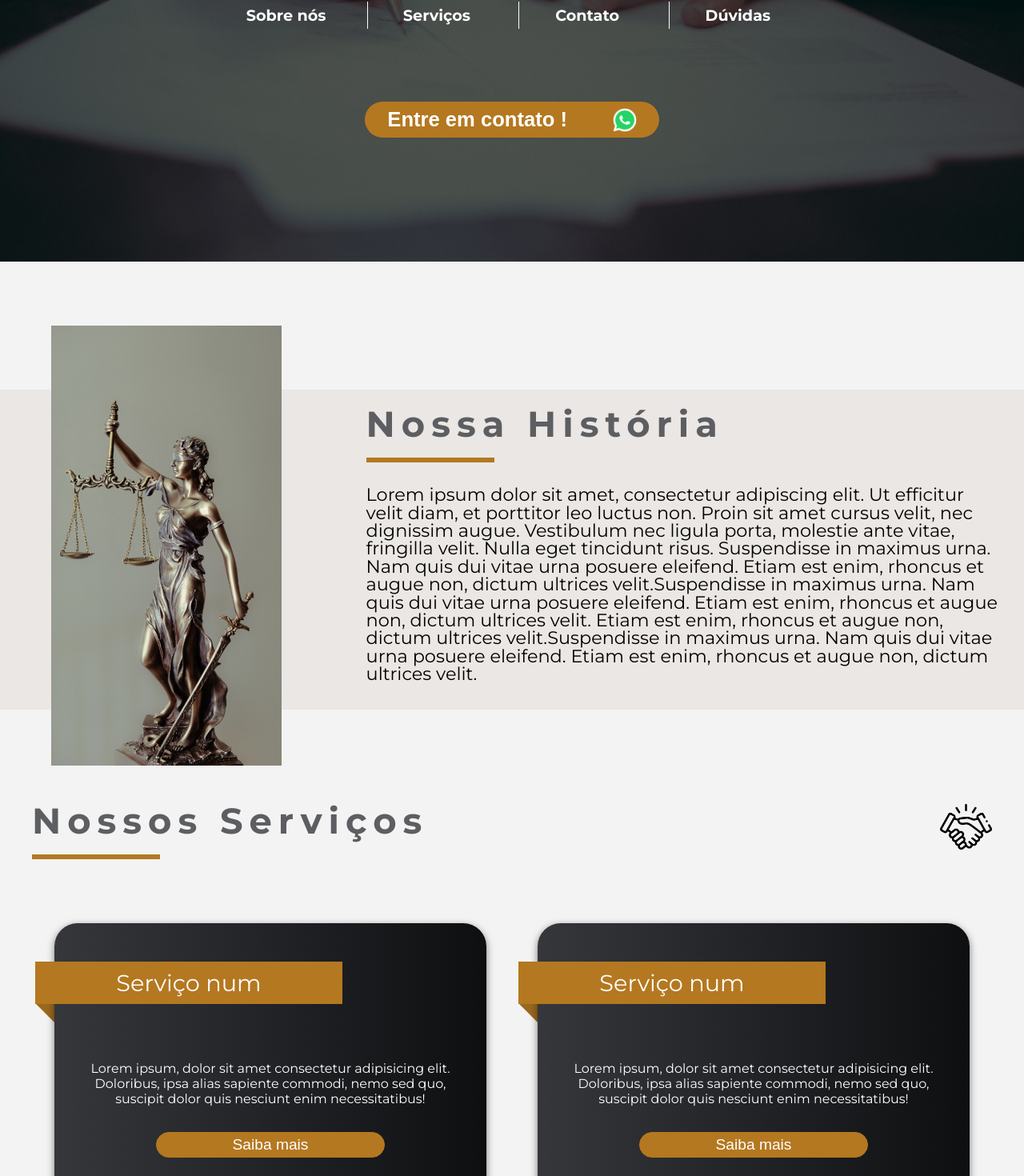
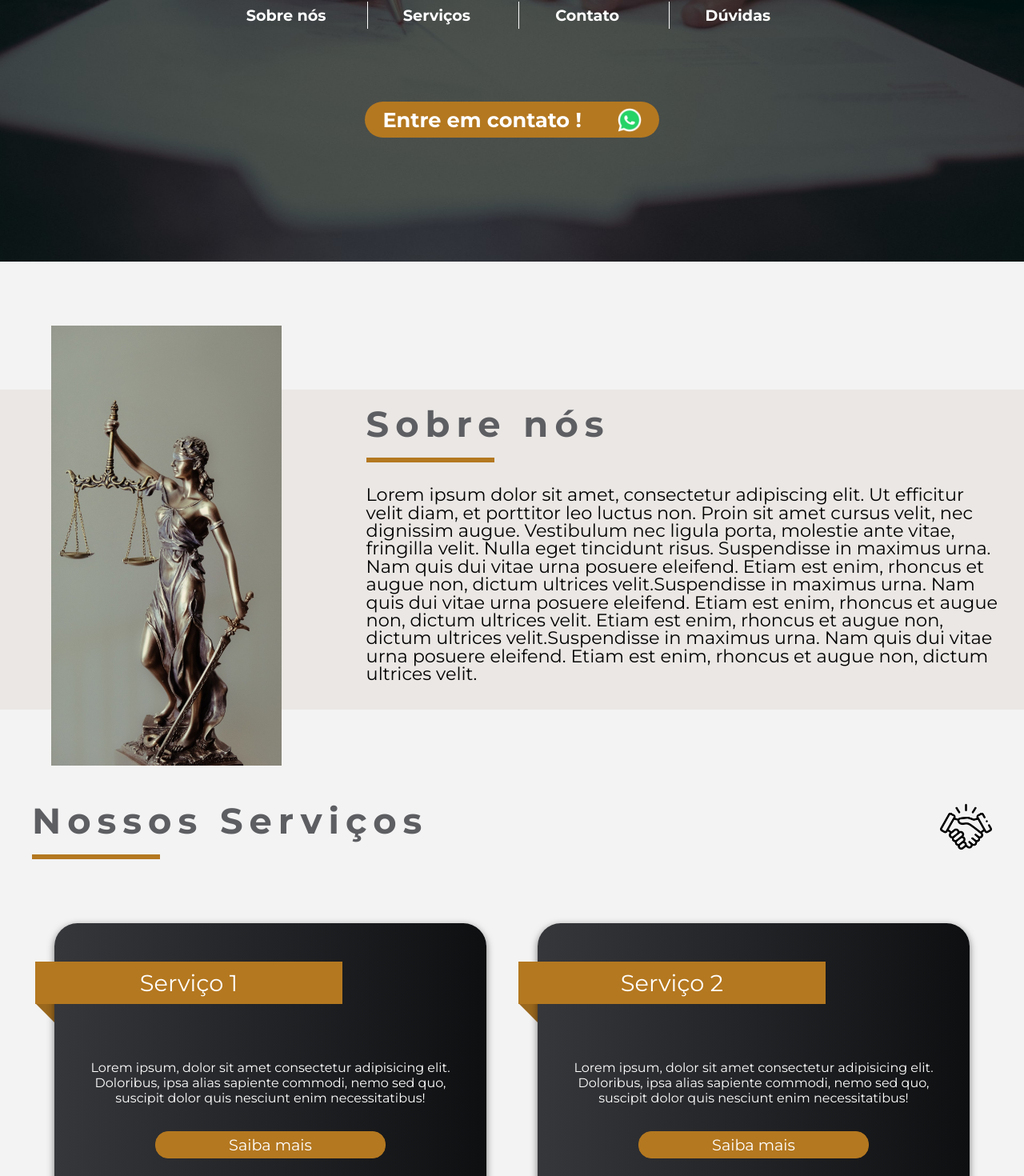
Before and after one commit to LucasPeil/escritorio-advocacia, a React (Vite) app: page / in a window 1280 px wide. Shown: the part 393-1863 px from the top of the page at 80% size. Built offline with nearby package versions, Linux system fonts and the light colour scheme.

Commit message:
ajustando bugs

```diff
--- a/src/Components/Cards/IconCards.jsx
+++ b/src/Components/Cards/IconCards.jsx
@@ -17,7 +17,7 @@ const IconCards = ({ num, delay }) => {
     >
       <div className="cards-servicos" style={{}} data-label={`Serviço ${num}`}>
         <div className="title-service">
-          <p className="title">Serviço num</p>
+          <p className="title">Serviço {num}</p>
         </div>
         <p
           style={{
@@ -31,7 +31,13 @@ const IconCards = ({ num, delay }) => {
           ipsa alias sapiente commodi, nemo sed quo, suscipit dolor quis
           nesciunt enim necessitatibus!
         </p>
-        <button className="botao-cards">Saiba mais</button>
+        <a
+          href={`https://api.whatsapp.com/send?phone=53984385207`}
+          target="_blank"
+          className="botao-cards botao-servicos"
+        >
+          Saiba mais
+        </a>
       </div>
       <div className="cards-servicos-background"></div>
     </motion.div>
--- a/src/Components/Cards/iconCards.css
+++ b/src/Components/Cards/iconCards.css
@@ -7,6 +7,9 @@
     box-shadow:  0 3px 10px rgba(0,0,0, 0.5);
     transition: all 0.4s ease-in-out;
 
+}
+a{
+    text-decoration: none !important;
 }
 @media screen and (min-width: 320px) and (max-width: 480px) {
     .cards-servicos{
@@ -251,6 +254,13 @@
     cursor: pointer;
     transform: scale(108%);
 
+
+ }
+ .botao-servicos{
+    text-decoration: none !important;
+    text-align: center;
+
+
  }
 .cards-servicos:hover  + .cards-servicos-background{
    cursor: pointer;
@@ -260,7 +270,14 @@
 
  .cards-servicos:hover  .botao-cards{
     border: 2px solid #b47820;
-    background-color: transparent
+    background-color: transparent;
+    text-decoration: none;
+
+ }
+ .cards-servicos a {
+    display: flex;
+    justify-content: center;
+    align-items: center;
  }
 
 
--- a/src/Components/Slide/Slide.jsx
+++ b/src/Components/Slide/Slide.jsx
@@ -60,7 +60,11 @@ const HeadSlide = () => {
             </li>
           </ul>
         </nav>
-        <button className="botao-capa">
+        <a
+          href={`https://api.whatsapp.com/send?phone=53984385207`}
+          target="_blank"
+          className="botao-capa"
+        >
           <b> Entre em contato !</b>
           <img
             alt="Icone do aplicativo Whatsapp"
@@ -68,7 +72,7 @@ const HeadSlide = () => {
             width={"30px"}
             height={"30px"}
           />
-        </button>
+        </a>
       </motion.div>
     </header>
   );
--- a/src/Components/Slide/slide.css
+++ b/src/Components/Slide/slide.css
@@ -303,7 +303,7 @@
   nav li:first-child{
      border-left: none;
   }
-  nav a{
+  ul a{
     text-decoration: none;
     color: white;
     font-weight: bold;
@@ -326,7 +326,7 @@
       transition: all 0.3s ease-in-out;
   }
 
-  a:before{
+ ul a:before{
     content: '';
     background: #b47820;
     display: block;
@@ -337,15 +337,16 @@
     height: 3px;
     transition: all 0.3s ease-in-out;
   }
-  a:hover {
+ ul a:hover {
     background-position: 0;
    }
 
-   a:hover::before{
+   ul a:hover::before{
      width: 100%;
    }
 
    .botao-capa{
+    text-decoration: none;
     margin-top: 2.2rem;
     cursor: pointer;
     display: flex;
@@ -358,7 +359,7 @@
     border: none;
     transition: all 0.5s ease-in-out;
     margin-bottom: 4rem;
-    width: 18rem;
+    width: 20rem;
   }
 
   .botao-capa:hover{
--- a/src/Components/Sobre/Sobre.jsx
+++ b/src/Components/Sobre/Sobre.jsx
@@ -22,7 +22,7 @@ const Sobre = () => {
         >
           <div className="sobre-titulo-text-container">
             <TituloEstilizado
-              titulo={"Nossa História"}
+              titulo={"Sobre nós"}
               classLabel="titulo-estilizado-sobre"
             />
 
```
